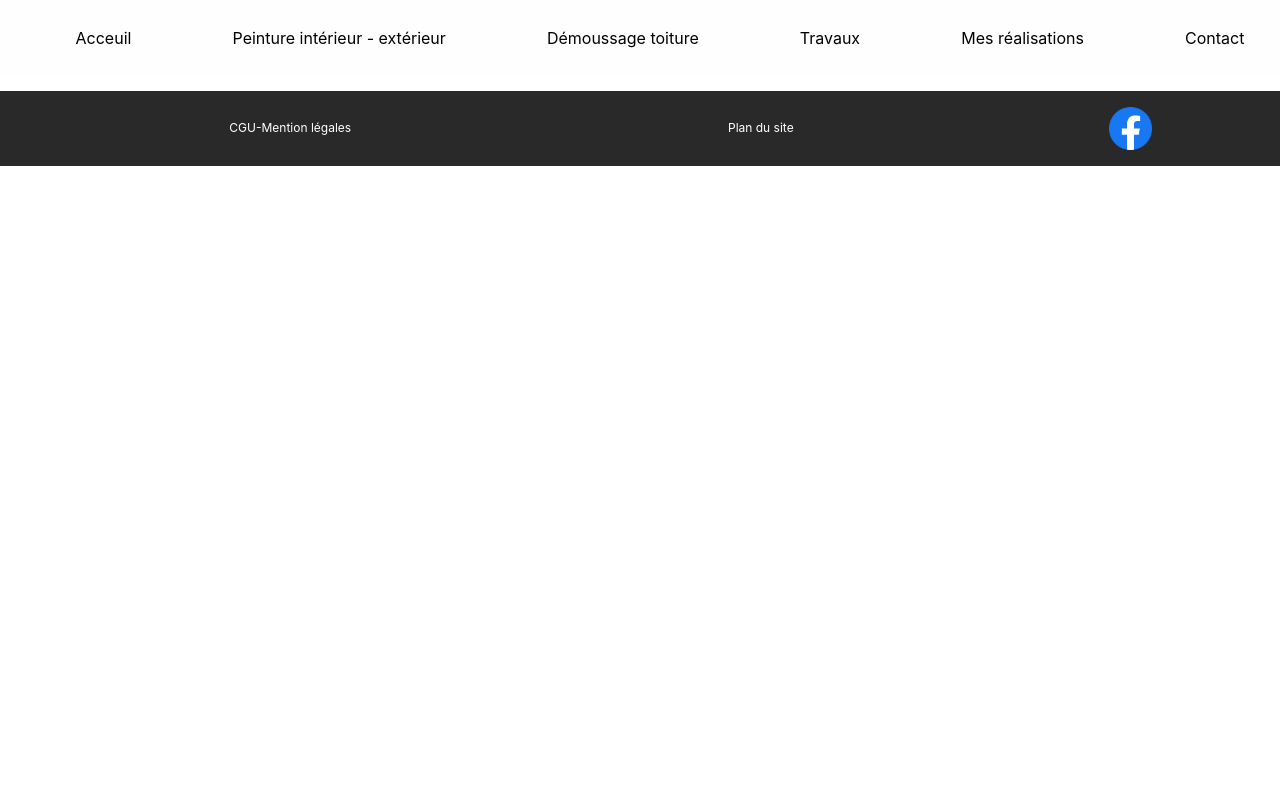
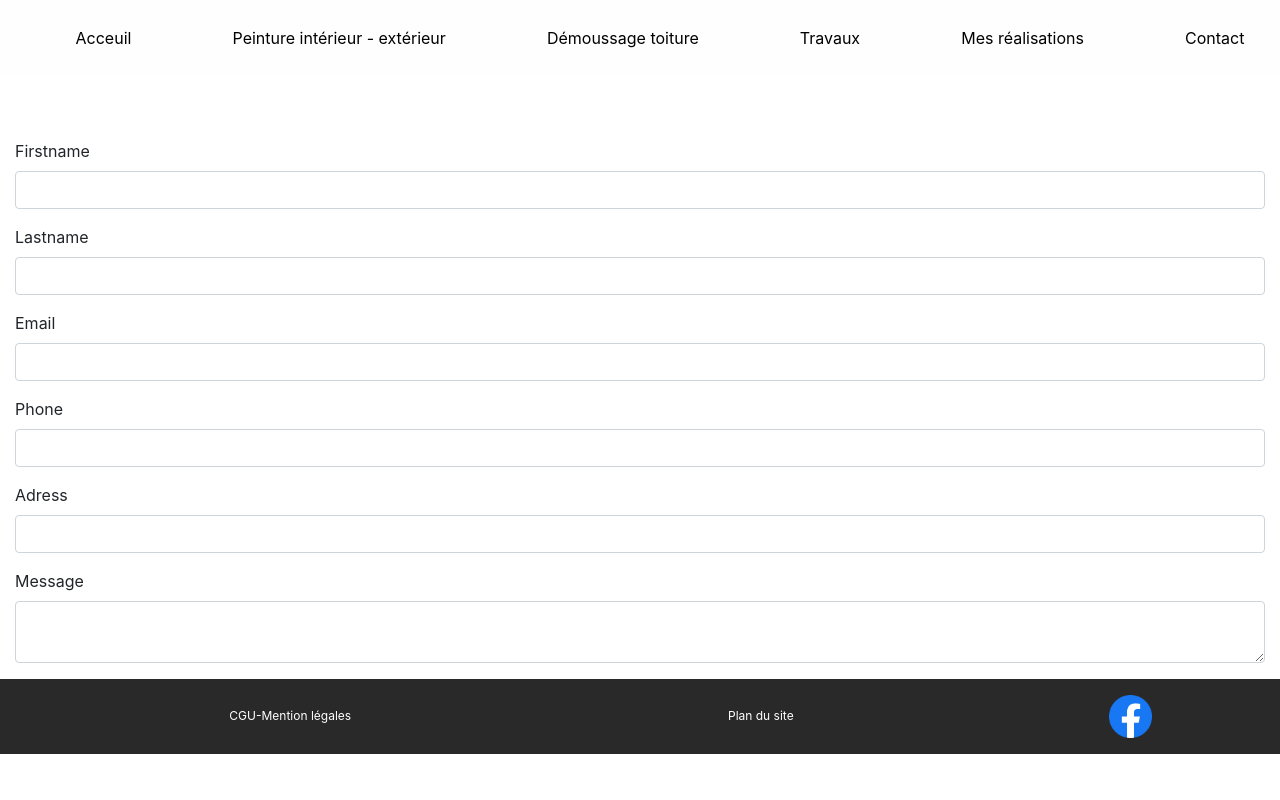
Before and after one commit to GomezGuillaume/Entreprise-Garcia, a Symfony app: template templates/Pages/contact.html.twig in a window 1280 px wide. Run offline with Twig, Linux system fonts and the light colour scheme; the template is opened without the code that fills it, so the values that code supplies are empty; form fields are guessed from the names that the template uses; style sheets or scripts are compiled from the project's sources; some libraries are stand-ins or nearby versions.

Commit message:
modify content

```diff
--- a/public/css/contact.scss
+++ b/public/css/contact.scss
@@ -1 +1,5 @@
 /*CONTACT*/
+
+#contactForm{
+
+}
--- a/templates/Pages/contact.html.twig
+++ b/templates/Pages/contact.html.twig
@@ -1,5 +1,14 @@
 {% extends "Base/base.html.twig" %}
 
 {% block content %}
-
+    <div id="contactForm" class="pt-5">
+        {{ form_start(form) }}
+        <div class="">
+            <div class="col">{{ form_row(form.firstname) }}</div>
+            <div class="col">{{ form_row(form.lastname) }}</div>
+            <div class="col">{{ form_row(form.email) }}</div>
+            <div class="col">{{ form_row(form.phone) }}</div>
+            <div class="col">{{ form_row(form.adress) }}</div>
+            <div class="col">{{ form_row(form.message) }}</div>
+        </div>
 {% endblock content %}
```
Also changed, not shown: src/Controller/PagesController.php (+8 -1 lines), src/Form/FormType.php (+8 -6 lines).
